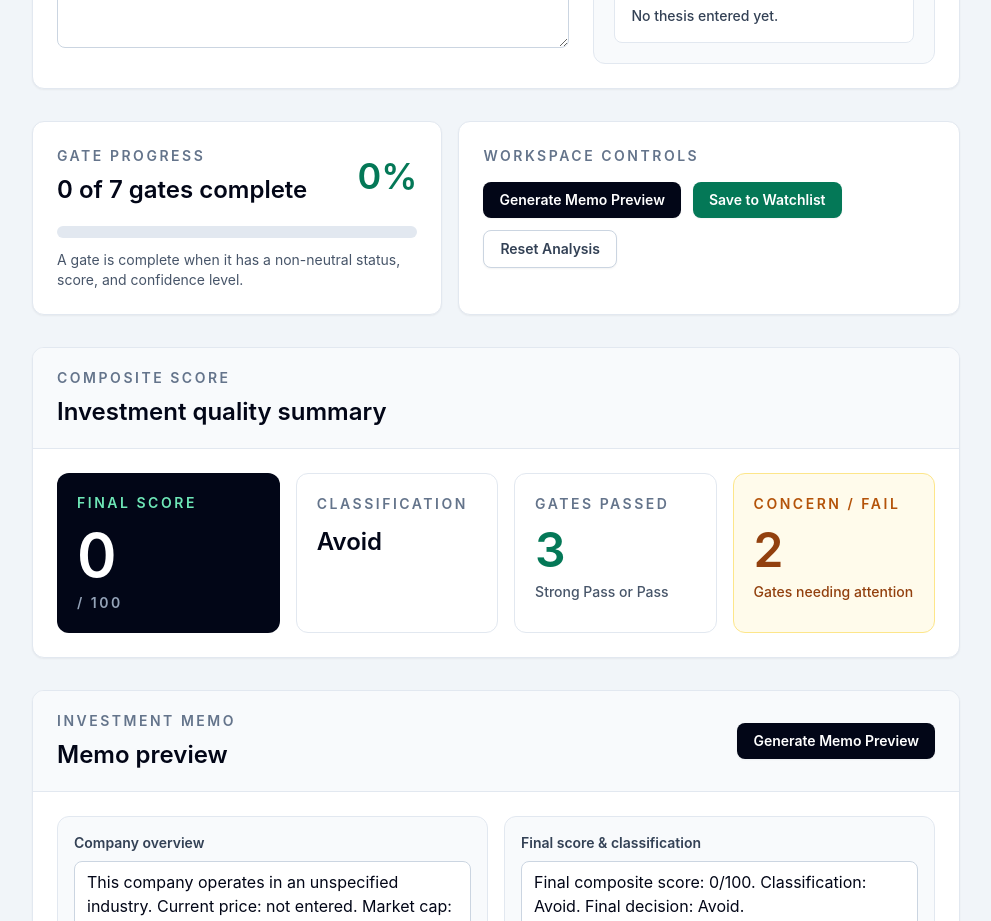
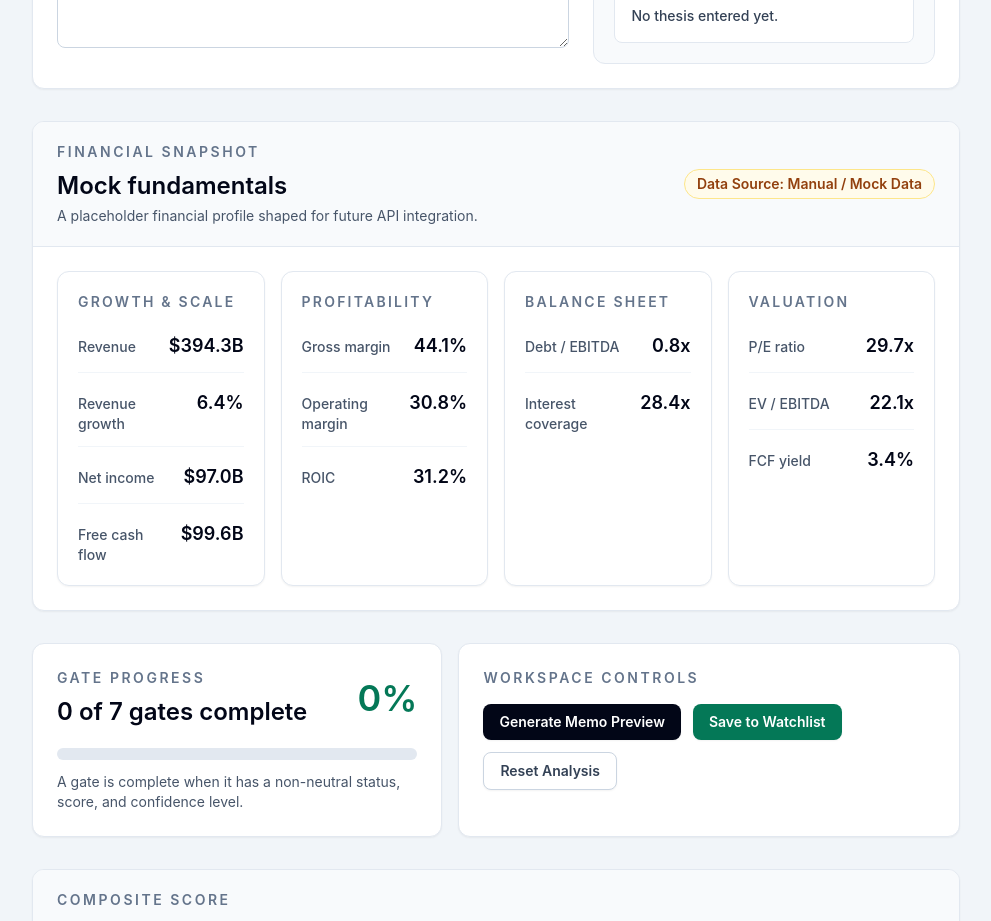
Before and after one commit to masontwist-spec/Financial-Annalysis-Assistant, a React (Vite) app: page /company in a window 1280 px wide. Shown: the part 860-1781 px from the top of the page, without its empty margins (288-1279 px from the left). Built offline with nearby package versions, Linux system fonts and the light colour scheme.

Commit message:
Adding Financials

```diff
--- a/src/pages/CompanyAnalysis.jsx
+++ b/src/pages/CompanyAnalysis.jsx
@@ -39,6 +39,56 @@ const defaultInvestmentMemo = {
   keyRisks: '',
   finalDecision: 'Research More',
 }
+
+const mockFinancialData = {
+  revenue: '$394.3B',
+  revenueGrowth: '6.4%',
+  grossMargin: '44.1%',
+  operatingMargin: '30.8%',
+  netIncome: '$97.0B',
+  freeCashFlow: '$99.6B',
+  roic: '31.2%',
+  debtToEbitda: '0.8x',
+  interestCoverage: '28.4x',
+  peRatio: '29.7x',
+  evToEbitda: '22.1x',
+  freeCashFlowYield: '3.4%',
+}
+
+const financialSnapshotSections = [
+  {
+    title: 'Growth & Scale',
+    metrics: [
+      { label: 'Revenue', key: 'revenue' },
+      { label: 'Revenue growth', key: 'revenueGrowth' },
+      { label: 'Net income', key: 'netIncome' },
+      { label: 'Free cash flow', key: 'freeCashFlow' },
+    ],
+  },
+  {
+    title: 'Profitability',
+    metrics: [
+      { label: 'Gross margin', key: 'grossMargin' },
+      { label: 'Operating margin', key: 'operatingMargin' },
+      { label: 'ROIC', key: 'roic' },
+    ],
+  },
+  {
+    title: 'Balance Sheet',
+    metrics: [
+      { label: 'Debt / EBITDA', key: 'debtToEbitda' },
+      { label: 'Interest coverage', key: 'interestCoverage' },
+    ],
+  },
+  {
+    title: 'Valuation',
+    metrics: [
+      { label: 'P/E ratio', key: 'peRatio' },
+      { label: 'EV / EBITDA', key: 'evToEbitda' },
+      { label: 'FCF yield', key: 'freeCashFlowYield' },
+    ],
+  },
+]
 
 const defaultAnalysis = {
   id: null,
@@ -478,6 +528,39 @@ function CompanyAnalysis() {
         </div>
       </section>
 
+      <section className="pixel-panel overflow-hidden">
+        <div className="flex flex-col gap-4 border-b border-slate-200 bg-slate-50 px-6 py-5 lg:flex-row lg:items-center lg:justify-between">
+          <div>
+            <p className="text-sm font-semibold uppercase tracking-[0.18em] text-slate-500">Financial Snapshot</p>
+            <h2 className="mt-2 text-2xl font-semibold text-slate-950">
+              {companyInfo.ticker || companyInfo.companyName ? `${companyInfo.ticker || companyInfo.companyName} fundamentals` : 'Mock fundamentals'}
+            </h2>
+            <p className="mt-1 text-sm text-slate-600">
+              A placeholder financial profile shaped for future API integration.
+            </p>
+          </div>
+          <span className="inline-flex w-fit rounded-full border border-amber-200 bg-amber-50 px-3 py-1 text-sm font-semibold text-amber-800">
+            Data Source: Manual / Mock Data
+          </span>
+        </div>
+
+        <div className="grid gap-4 p-6 xl:grid-cols-4">
+          {financialSnapshotSections.map((section) => (
+            <article key={section.title} className="rounded-xl border border-slate-200 bg-white p-5 shadow-sm">
+              <h3 className="text-sm font-semibold uppercase tracking-[0.16em] text-slate-500">{section.title}</h3>
+              <dl className="mt-5 space-y-4">
+                {section.metrics.map((metric) => (
+                  <div key={metric.key} className="flex items-baseline justify-between gap-4 border-b border-slate-100 pb-3 last:border-b-0 last:pb-0">
+                    <dt className="text-sm font-medium text-slate-600">{metric.label}</dt>
+                    <dd className="text-right text-lg font-semibold text-slate-950">{mockFinancialData[metric.key]}</dd>
+                  </div>
+                ))}
+              </dl>
+            </article>
+          ))}
+        </div>
+      </section>
+
       <section className="grid gap-4 lg:grid-cols-[0.9fr_1.1fr]">
         <div className="pixel-panel p-6">
           <div className="flex items-center justify-between gap-4">
```
Also changed, not shown: 5 other files (tests, documents, lock files or other folders).
